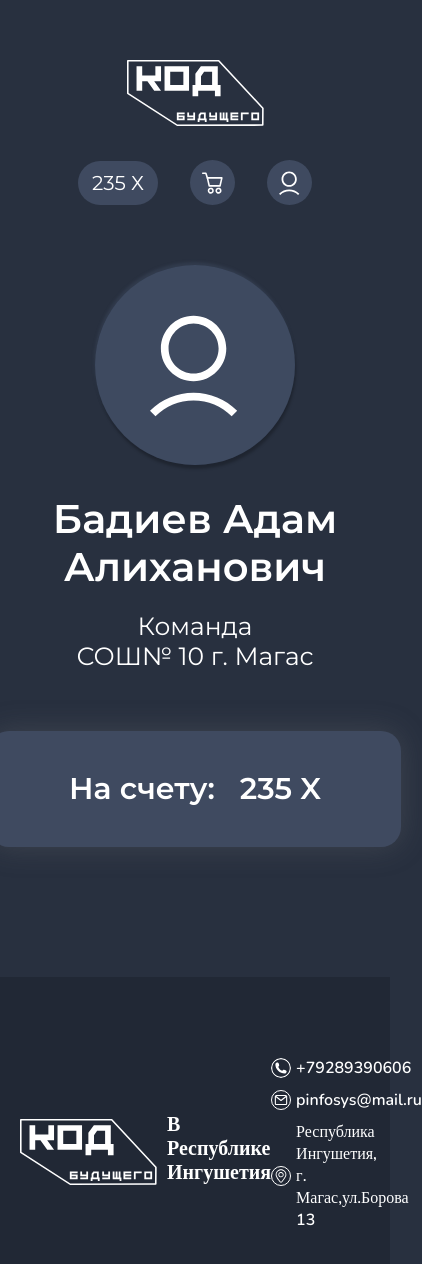
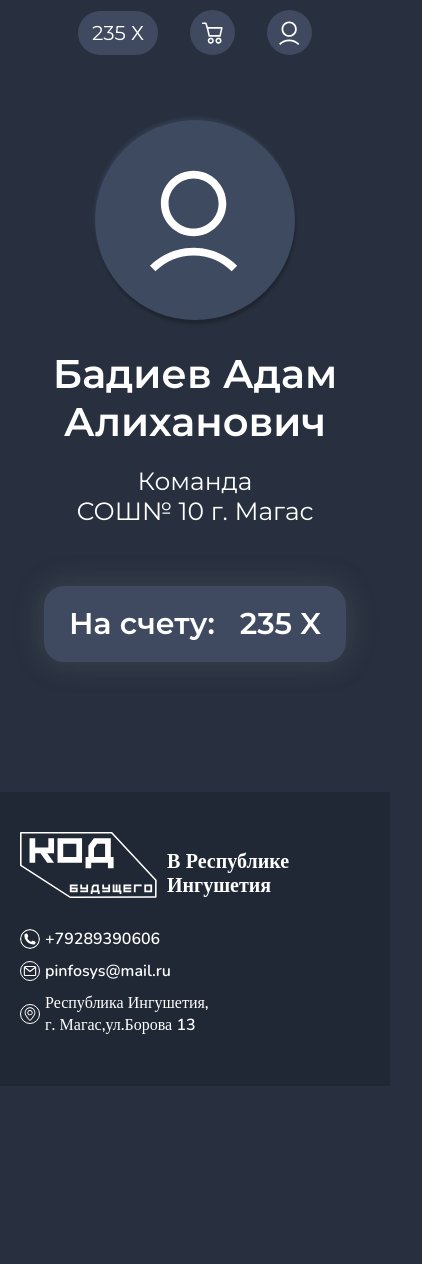
Before and after one commit to merzhoev/production-project, a React (Create React App) app: page /profile in a window 390 px wide. Shown: the top 1264 px of the page, 422 px wide, since content can reach past the window. After the commit the page ends 1086 px from the top, so only its background shows below. Built offline with nearby package versions, Linux system fonts and the light colour scheme; a web font is replaced by a local one.

Commit message:
add: 404page, adaptived footer, fixed header

```diff
--- a/src/App.js
+++ b/src/App.js
@@ -1,9 +1,10 @@
 import { Routes, Route } from "react-router-dom";
 import { LoginPage } from "pages/login-page";
 import { ProfilePage } from "pages/profile-page";
+import { HomePage } from "pages/home-page";
+import { NotFoundPage } from "pages/notFound-page";
 import { Footer } from "components/footer";
 import { Header } from "components/header";
-import { HomePage } from "pages/home-page/home-page";
 import ProtectedRoute from "services/useAuth";
 
 function App() {
@@ -14,11 +15,12 @@ function App() {
         <Route path="/" element={<ProtectedRoute><HomePage /></ProtectedRoute>} />
         <Route path="/profile" element={<ProfilePage />} />
         <Route path="/login" element={<LoginPage />} />
-        {/* <Route path="*" element={<LoginPage />} /> TODO */}
+        <Route path="*" element={<NotFoundPage/>} />
       </Routes>
       <Footer />
     </>
   );
 }
 
+
 export default App;
--- a/src/components/footer/footer.scss
+++ b/src/components/footer/footer.scss
@@ -4,6 +4,7 @@
   font-family: "Nunito";
   font-style: normal;
   color: #fff;
+
 
   &__inner {
     display: flex;
@@ -18,24 +19,32 @@
     line-height: 120%;
     display: flex;
     align-items: flex-end;
-    p{
-        margin-left: 10px;
+    p {
+      margin-left: 10px;
     }
   }
 
-  &__contacts{
+  &__contacts {
     display: flex;
     flex-direction: column;
   }
-  &__contact{
+  &__contact {
     margin-bottom: 10px;
     display: flex;
 
-    p{
-        margin-left: 5px;
+    p {
+      margin-left: 5px;
     }
   }
+}
 
-
-
+@media screen and (max-width: 576px) {
+  .footer {
+    padding: 40px 0;
+    &__inner {
+      flex-direction: column;
+      align-items: flex-start;
+      row-gap: 30px;
+    }
+  }
 }
--- a/src/components/header/header.jsx
+++ b/src/components/header/header.jsx
@@ -11,9 +11,9 @@ export function Header() {
 
   return (
     <header className="header">
-      <div className="header__inner container">
+      <div className="header__inner ">
         <Link to="/" >
-          <img src={logoIcon} alt="logo" />
+          <img className="header__logo" src={logoIcon} alt="logo" />
         </Link>
         <div className="header__details">
           <span className="header__detail">235 Х</span>
--- a/src/components/header/header.scss
+++ b/src/components/header/header.scss
@@ -1,11 +1,18 @@
 .header {
   padding: 60px 0;
   background-color: var(--bg-color);
+  display: flex;
+  justify-content: center;
 
   &__inner {
     display: flex;
     align-items: center;
-    justify-content: space-between;
+    justify-content: space-around;
+    position: fixed;
+    top: 0;
+    left: 0;
+    right: 0;
+    background-color: var(--bg-color);
   }
 
   &__details {
@@ -20,7 +27,7 @@
     border-radius: 100px;
     flex-shrink: 0;
     color: var(--text-color);
-    font-family: 'Montserrat';
+    font-family: "Montserrat";
     font-weight: 400;
     font-size: 20px;
     line-height: 120%;
@@ -43,9 +50,15 @@
   }
 
   @media screen and (max-width: 576px) {
-    .header__inner {
-      flex-direction: column;
-      row-gap: 30px;
+    .header {
+      &__inner {
+        padding: 10px 0;
+        justify-content: center;
+        row-gap: 30px;
+      }
+      &__logo{
+        display: none;
+      }
     }
   }
 }
--- a/src/components/product-card/product-card.scss
+++ b/src/components/product-card/product-card.scss
@@ -44,7 +44,7 @@
     display: flex;
     justify-content: center;
     align-items: center;
-    background-color: var(--bg-color);
+    background-color: var(--primary-color);
     padding: 10px;
     border-radius: 8px;
     border: none;
@@ -52,12 +52,13 @@
     color: #fff;
 
     &--added {
-      background-color: var(--primary-color);
+      background-color: var(--bg-color);
+      cursor: default;
     }
 
+
     &:hover:not(.products-card__detail--added) {
-      // background-color: var(--primary-color);
-      opacity: 0.8;
+      background-color: #38abdf;
     }
   }
 }
--- a/src/components/promo/promo.jsx
+++ b/src/components/promo/promo.jsx
@@ -1,14 +1,12 @@
 import React from 'react';
 import './promo.scss';
 
-export function Promo() {
+export function Promo({children}) {
   return (
     <div className="promo">
       <div className="promo__title-container">
         <h1 className="promo__title">
-          Забери призы по заслуге <br />
-          за
-          <br /> хаккойны
+          {children}
         </h1>
       </div>
     </div>
--- a/src/pages/home-page/home-page.jsx
+++ b/src/pages/home-page/home-page.jsx
@@ -1,12 +1,15 @@
 import React from "react";
 import { Promo } from "components/promo";
 import { Products } from "components/products";
-import { Cart } from "components/cart";
 
 export function HomePage() {
   return (
     <>
-      <Promo />
+      <Promo>
+        Забери призы по заслуге <br />
+        за
+        <br /> хаккойны
+      </Promo>
       <Products />
     </>
   );
--- /dev/null
+++ b/src/pages/home-page/index.js
@@ -0,0 +1 @@
+export {HomePage} from './home-page'
--- /dev/null
+++ b/src/pages/notFound-page/index.js
@@ -0,0 +1 @@
+export {NotFoundPage} from './notFound-page'
--- /dev/null
+++ b/src/pages/notFound-page/notFound-page.jsx
@@ -0,0 +1,15 @@
+import { Promo } from "components/promo";
+import React from "react";
+
+
+export function NotFoundPage() {
+  return (
+    <>
+      <Promo>
+        Ooops! <br />
+        404
+        <br /> страница не найдена
+      </Promo>
+    </>
+  );
+}
--- a/src/pages/profile-page/profile-page.scss
+++ b/src/pages/profile-page/profile-page.scss
@@ -12,7 +12,7 @@
     flex-direction: column;
     justify-content: center;
     align-items: center;
-    width: 450px;
+    max-width: 450px;
   }
 
   &__photo {
@@ -67,3 +67,11 @@
     margin-left: 25px;
   }
 }
+
+@media screen and (max-width: 576px) {
+ .profile{
+  &__pointContainer{
+    padding: 20px 25px;
+  }
+ }
+}
```
